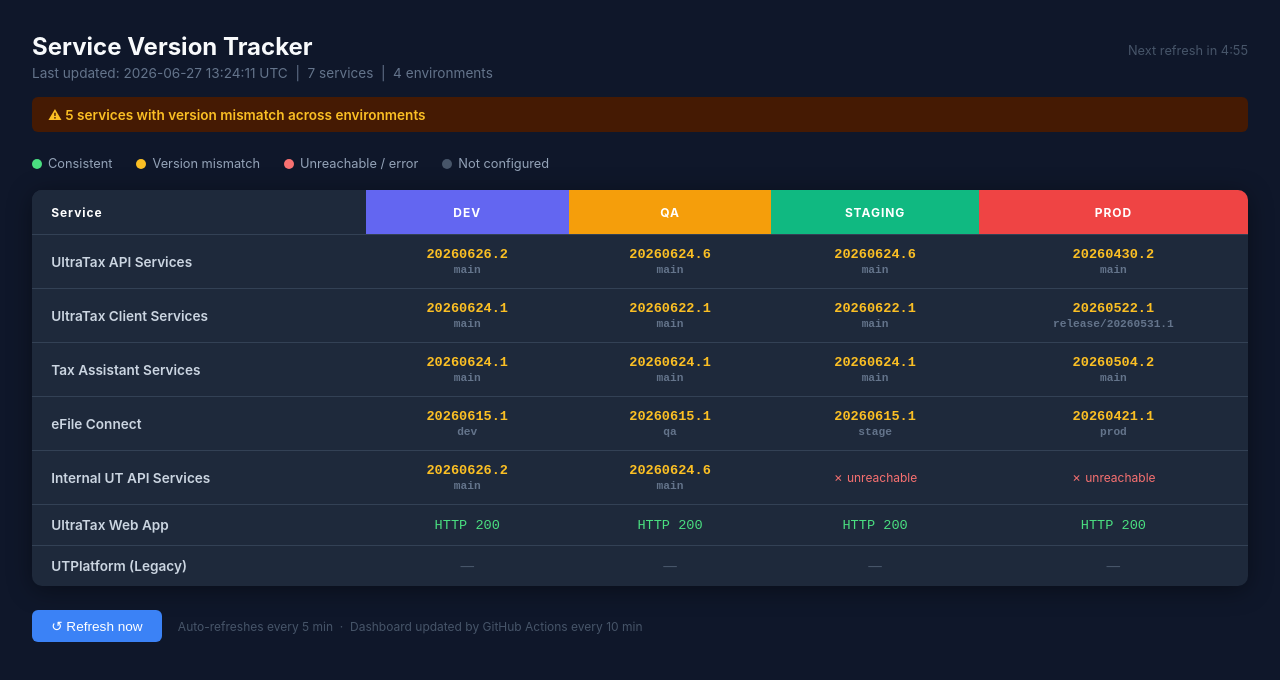
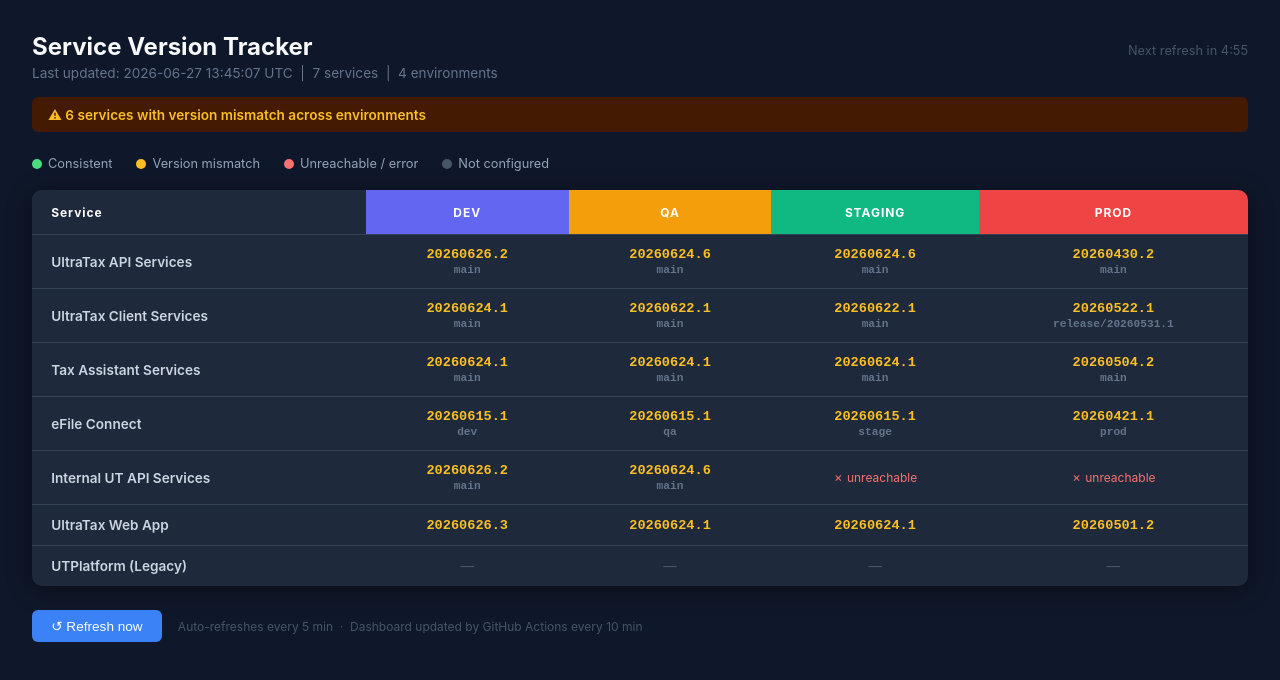
Before and after one commit to RachitaModiTR/ultratax-version-tracker, a plain HTML site: page docs/index.html in a window 1280 px wide. Drawn offline with Linux system fonts and the light colour scheme.

Commit message:
feat: use ciparams.json for UltraTax Web App version

```diff
--- a/docs/index.html
+++ b/docs/index.html
@@ -40,8 +40,8 @@
   <h1>Service Version Tracker</h1>
   <span class="countdown">Next refresh in <span id="timer">5:00</span></span>
 </header>
-<div class="meta">Last updated: 2026-06-27 13:24:11 UTC &nbsp;|&nbsp; 7 services &nbsp;|&nbsp; 4 environments</div>
-<div class="banner warn">⚠ 5 services with version mismatch across environments</div>
+<div class="meta">Last updated: 2026-06-27 13:45:07 UTC &nbsp;|&nbsp; 7 services &nbsp;|&nbsp; 4 environments</div>
+<div class="banner warn">⚠ 6 services with version mismatch across environments</div>
 <div class="legend">
   <span><span class="dot" style="background:#4ade80"></span> Consistent</span>
   <span><span class="dot" style="background:#fbbf24"></span> Version mismatch</span>
@@ -61,7 +61,7 @@
 <tr><td class='svc-name'>Tax Assistant Services</td><td class="mismatch" title="">20260624.1<div class="branch">main</div></td><td class="mismatch" title="">20260624.1<div class="branch">main</div></td><td class="mismatch" title="">20260624.1<div class="branch">main</div></td><td class="mismatch" title="">20260504.2<div class="branch">main</div></td></tr>
 <tr><td class='svc-name'>eFile Connect</td><td class="mismatch" title="">20260615.1<div class="branch">dev</div></td><td class="mismatch" title="">20260615.1<div class="branch">qa</div></td><td class="mismatch" title="">20260615.1<div class="branch">stage</div></td><td class="mismatch" title="">20260421.1<div class="branch">prod</div></td></tr>
 <tr><td class='svc-name'>Internal UT API Services</td><td class="mismatch" title="">20260626.2<div class="branch">main</div></td><td class="mismatch" title="">20260624.6<div class="branch">main</div></td><td class="error" title="Connection refused">✗ unreachable</td><td class="error" title="Connection refused">✗ unreachable</td></tr>
-<tr><td class='svc-name'>UltraTax Web App</td><td class="ok" title="">HTTP 200</td><td class="ok" title="">HTTP 200</td><td class="ok" title="">HTTP 200</td><td class="ok" title="">HTTP 200</td></tr>
+<tr><td class='svc-name'>UltraTax Web App</td><td class="mismatch" title="">20260626.3</td><td class="mismatch" title="">20260624.1</td><td class="mismatch" title="">20260624.1</td><td class="mismatch" title="">20260501.2</td></tr>
 <tr><td class='svc-name'>UTPlatform (Legacy)</td><td class="na">—</td><td class="na">—</td><td class="na">—</td><td class="na">—</td></tr>
 
   </tbody>
```
Also changed, not shown: 1 other file.
